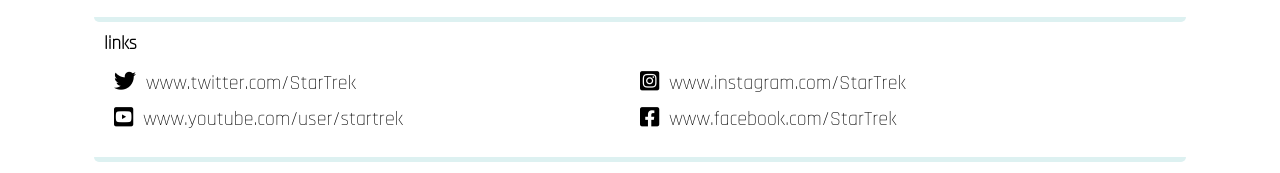
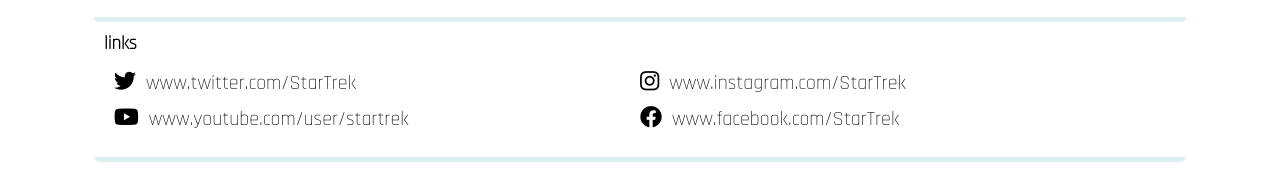
Before and after one commit to mattxmade/savvy-cv, a React app: page /#/editor in a window 1280 px wide. Shown: the part 390-563 px from the top of the page. Built offline with nearby package versions, Linux system fonts and the light colour scheme; what @react-pdf/renderer would draw is missing.

Commit message:
Fix incorrect fontAwesome classNames

```diff
--- a/src/components/pages/editor/Segment.js
+++ b/src/components/pages/editor/Segment.js
@@ -49,29 +49,30 @@
   );
 
   const validIcon = (type) => {
+    console.log(type);
     switch (type) {
       case "Discord":
-        return <i aria-hidden="true" className="fab fa-discord-square"></i>;
+        return <i aria-hidden="true" className="fab fa-discord"></i>;
       case "Facebook":
-        return <i aria-hidden="true" className="fab fa-facebook-square"></i>;
+        return <i aria-hidden="true" className="fab fa-facebook"></i>;
       case "GitHub":
-        return <i aria-hidden="true" className="fab fa-github-square"></i>;
+        return <i aria-hidden="true" className="fab fa-github"></i>;
       case "Instagram":
-        return <i aria-hidden="true" className="fab fa-instagram-square"></i>;
+        return <i aria-hidden="true" className="fab fa-instagram"></i>;
       case "LinkedIn":
-        return <i aria-hidden="true" className="fab fa-linkedin-square"></i>;
+        return <i aria-hidden="true" className="fab fa-linkedin"></i>;
       case "Pinterest":
-        return <i aria-hidden="true" className="fab fa-pinterest-square"></i>;
+        return <i aria-hidden="true" className="fab fa-pinterest"></i>;
       case "Snapchat":
-        return <i aria-hidden="true" className="fab fa-snapchat-square"></i>;
+        return <i aria-hidden="true" className="fab fa-snapchat"></i>;
       case "TikTok":
-        return <i aria-hidden="true" className="fab fa-tiktok-square"></i>;
+        return <i aria-hidden="true" className="fab fa-tiktok"></i>;
       case "Twitter":
         return <i aria-hidden="true" className="fab fa-twitter"></i>;
       case "WhatsApp":
-        return <i aria-hidden="true" className="fab fa-whatsapp-square"></i>;
+        return <i aria-hidden="true" className="fab fa-whatsapp"></i>;
       case "YouTube":
-        return <i aria-hidden="true" className="fab fa-youtube-square"></i>;
+        return <i aria-hidden="true" className="fab fa-youtube"></i>;
 
       default:
         return <i aria-hidden="true" className="fas fa-globe"></i>;
```
